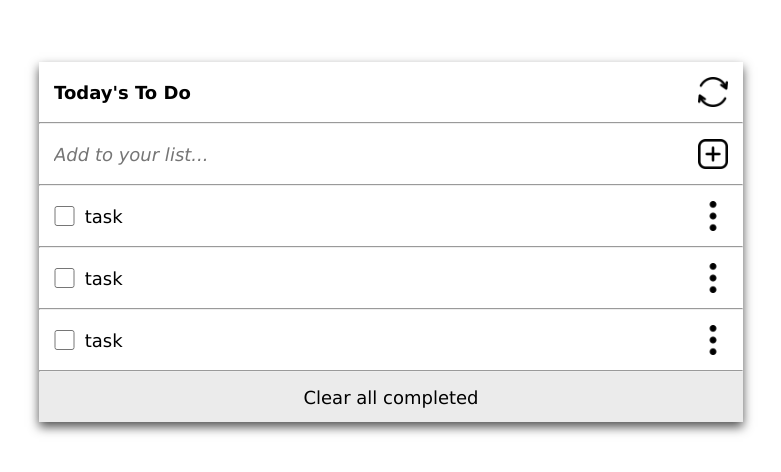
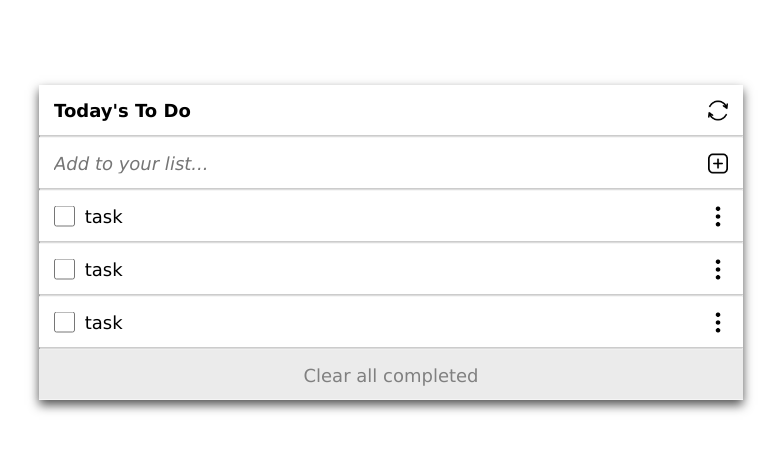
Before and after one commit to TimmyChan99/To_Do_list, a website built with webpack: page src/index.html in a window 1280 px wide. Shown: the part 158-630 px from the top of the page, without its empty margins (249-1030 px from the left). Built offline with nearby package versions, Linux system fonts and the light colour scheme.

Commit message:
Update CSS File >> fix icons size

```diff
--- a/src/style.css
+++ b/src/style.css
@@ -12,8 +12,8 @@
 }
 
 img {
-    width: 30px;
-    height: 30px;
+    width: 20px;
+    height: 20px;
 }
 
 .main_list {
@@ -75,4 +75,5 @@ button {
     height: 50px;
     background-color: #ebebeb;
     border: none;
+    color: gray;
 }
```
